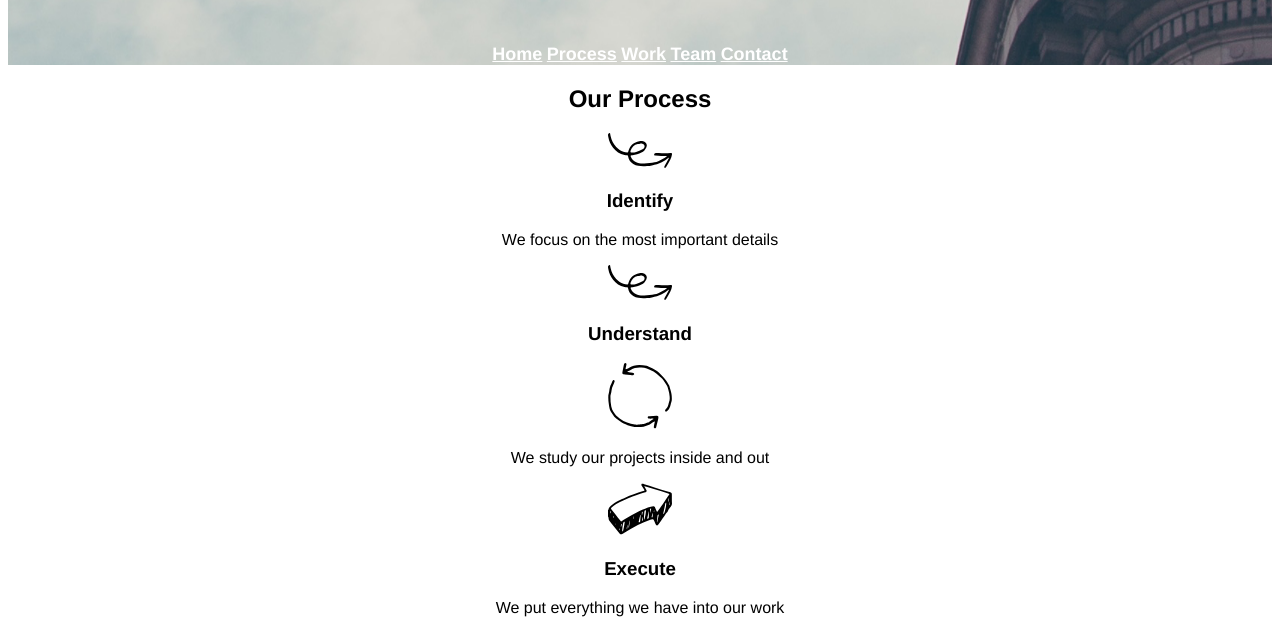
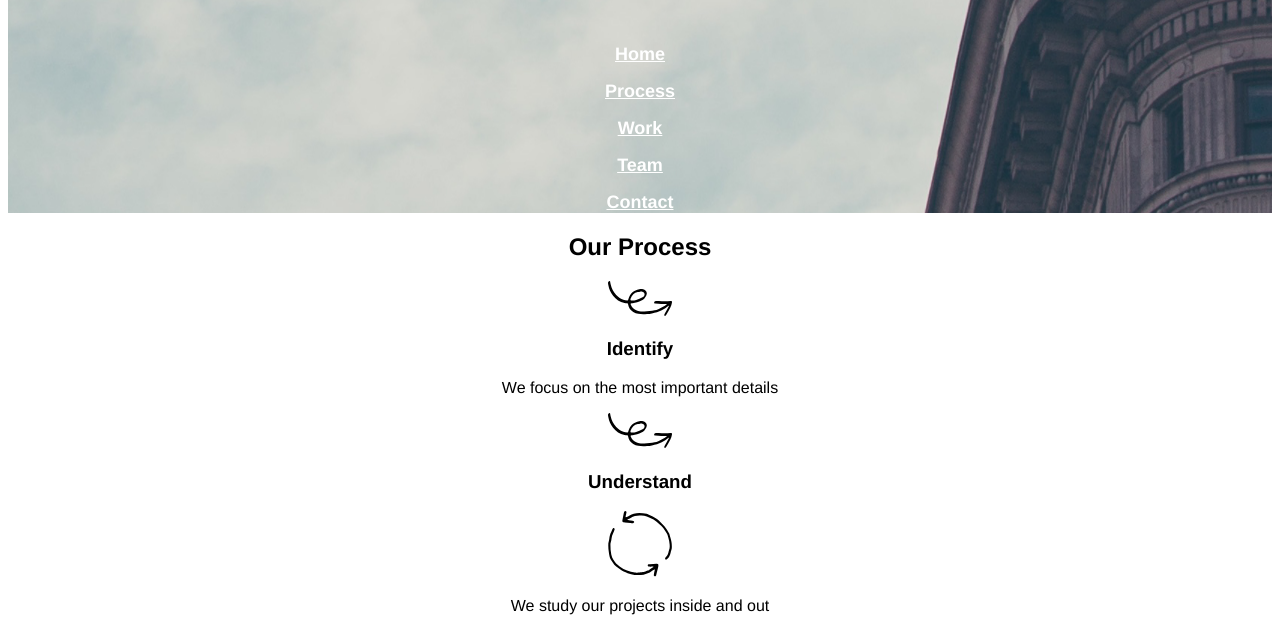
Before and after one commit to maxwellsmartish/broadway, a plain HTML site: page index.html in a window 1280 px wide. Shown: the part 130-758 px from the top of the page. Drawn offline with Linux system fonts and the light colour scheme.

Commit message:
more work on css...

```diff
--- a/css/style.css
+++ b/css/style.css
@@ -3,19 +3,10 @@
 	font-family: Helvetica;
 }
 
-
-body {
-
-}
-
 .header {
 
 		background-image: url("../assets/building.png");
-
 }
-
-
-
 
 h1 {
 
@@ -31,7 +22,9 @@ ul {
 .designbar {
 	background-image: url("../assets/building.png");
 }
-a{
+
+a
+{
 
 	font-size: 18px;
 	color: white;
--- a/index.html
+++ b/index.html
@@ -11,11 +11,11 @@
 			<div class="header">
 				<h1>Broadway Design</h1>
 
-					<a href="#home">Home</a>
-					<a href="#process">Process</a>
-					<a href="#work">Work</a>
-					<a href="#team">Team</a>
-					<a href="#contact">Contact</a>
+					<p><a href="#home">Home</a></p>
+					<p><a href="#process">Process</a></p>
+					<p><a href="#work">Work</a></p>
+					<p><a href="#team">Team</a></p>
+					<p><a href="#contact">Contact</a></p>
 			</div>
 
 			<div id="process">
```
